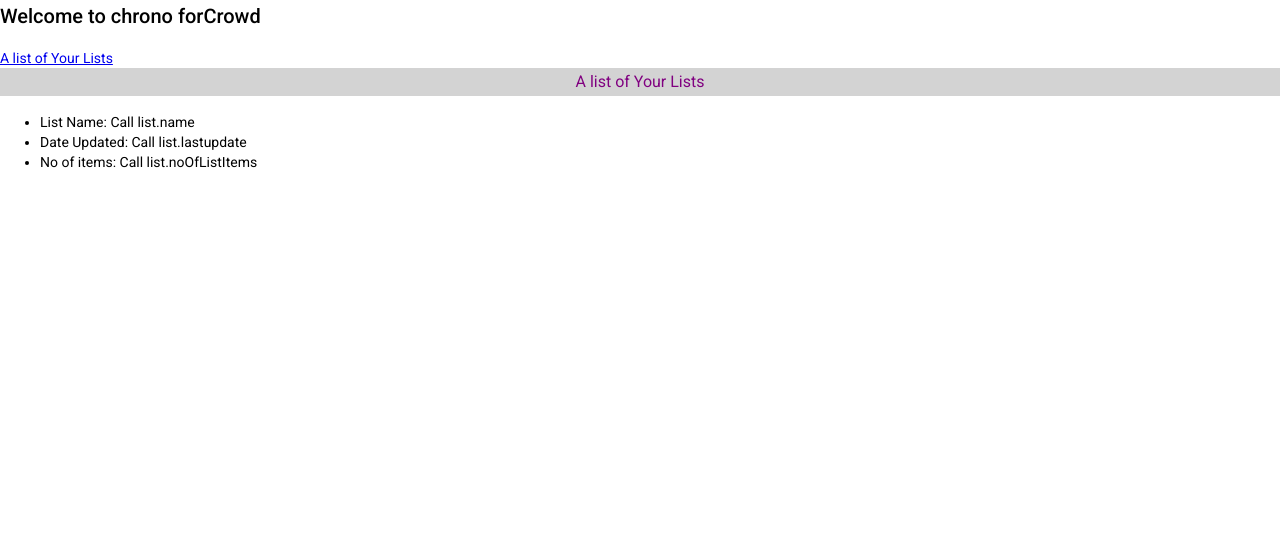
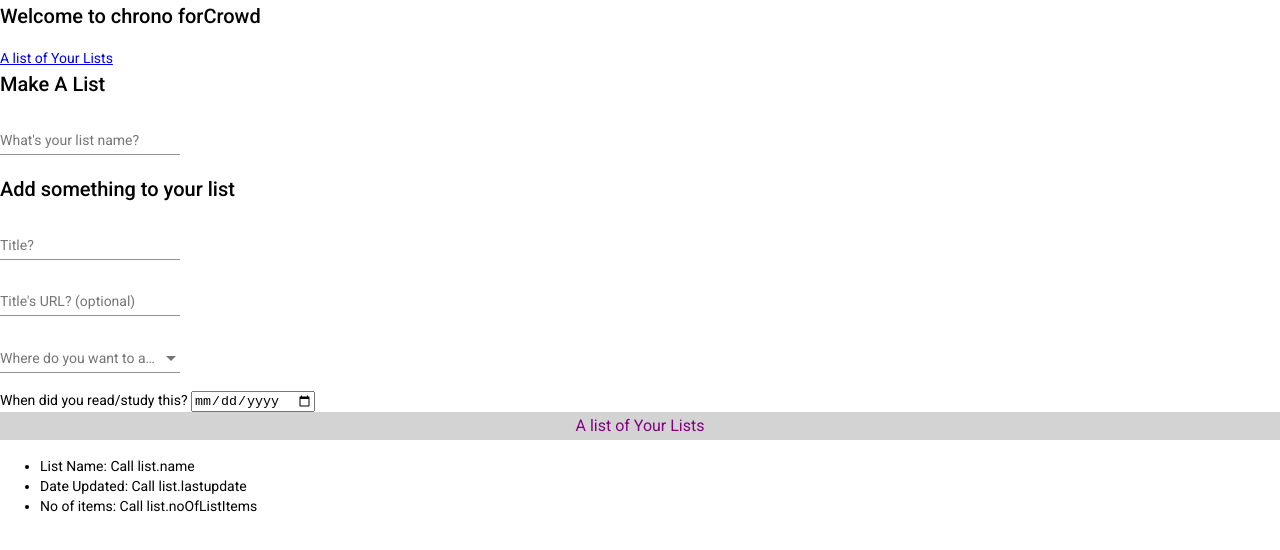
Before and after one commit to apheliana/chrono, an Angular app: page /your-lists in a window 1280 px wide. Shown: the top 550 px of the page. Built offline with nearby package versions, Linux system fonts and the light colour scheme.

Commit message:
Main Menu

```diff
--- a/package.json
+++ b/package.json
@@ -17,10 +17,11 @@
     "@angular/compiler": "~10.0.0",
     "@angular/core": "~10.0.0",
     "@angular/forms": "~10.0.0",
-    "@angular/material": "~10.0.0",
+    "@angular/material": "^10.0.0",
     "@angular/platform-browser": "~10.0.0",
     "@angular/platform-browser-dynamic": "~10.0.0",
     "@angular/router": "~10.0.0",
+    "date-fns": "^2.14.0",
     "rxjs": "~6.5.4",
     "tslib": "^2.0.0",
     "zone.js": "~0.10.2"
--- a/src/app/your-lists.page.html
+++ b/src/app/your-lists.page.html
@@ -1,3 +1,51 @@
+<div>
+  <h2>
+    Make A List
+  </h2>
+
+<mat-form-field>
+  <mat-label>What's your list name?</mat-label>
+  <input matInput placeholder="Name?" [(ngModel)]="listName" />
+</mat-form-field>
+</div>
+
+<div>
+  <h2>
+    Add something to your list
+  </h2>
+
+  <mat-form-field>
+    <mat-label>Title?</mat-label>
+    <input matInput placeholder="Title?" [(ngModel)]="titleText" />
+  </mat-form-field>
+  <br>
+  <mat-form-field>
+    <mat-label>Title's URL? (optional)</mat-label>
+    <input matInput placeholder="URL?" [(ngModel)]="titleURL" />
+  </mat-form-field>
+  <br>
+  <mat-form-field>
+    <mat-label>Where do you want to add this?</mat-label>
+    <mat-select [formControl]="lists" multiple>
+      <mat-select-trigger>
+        {{lists.value ? lists.value[0] : ''}}
+        <span *ngIf="lists.value?.length > 1" class="selection">
+          (+{{lists.value.length - 1}} {{lists.value?.length === 2 ? 'other' : 'others'}})
+        </span>
+      </mat-select-trigger>
+      <mat-option *ngFor="let lists of listOfLists" [value]="lists">{{lists}}</mat-option>
+    </mat-select>
+  </mat-form-field>
+  <br>
+  <div>
+    When did you read/study this?
+    <input type="date" [(ngModel)]="dateActualText" />
+  </div>
+
+
+</div>
+
+
 <div>
   <h3>A list of Your Lists</h3>
 </div>
--- a/src/app/your-lists.page.ts
+++ b/src/app/your-lists.page.ts
@@ -1,4 +1,7 @@
-import { Component } from '@angular/core';
+import {Component} from '@angular/core';
+import {FormControl} from '@angular/forms';
+import {parseISO} from 'date-fns';
+
 
 @Component({
   selector: 'your-lists',
@@ -6,26 +9,53 @@ import { Component } from '@angular/core';
   styleUrls: ['./your-lists.page.scss'],
 })
 export class YourListsComponent {
-  title = 'Your Lists';
+  dateActualText : string = '';
+  listName: string = '';
+  titleText: string = '';
+  titleURL: string = '';
+  lists = new FormControl();
+  listOfLists: string[] = ['Articles', 'Books', 'TV Shows'];
+
+
+  constructor() {
+
+    const myListItem = new ListItem();
+    myListItem.id = 0;
+    myListItem.listId = 123;
+    myListItem.titleText = this.titleText;
+    myListItem.titleURL = this.titleURL;
+    myListItem.dateActual = parseISO(this.dateActualText);
+    myListItem.dateCreated = new Date();
+    myListItem.dateModified = new Date();
+    myListItem.dateDeleted = new Date();
+
+    const myList = new List();
+    myList.id = 123;
+    myList.name = this.listName;
+    //myList.listItem.push(myListItem);
+    myList.dateCreated = new Date();
+    myList.dateModified = new Date();
+    myList.dateDeleted = new Date();
+
+  }
 }
 
 export class List {
-  id: number = 0; //unique
-  name: string = '';
-  listItem: ListItem[] = [];
-  dateCreated: Date = new Date();
-  dateModified: Date = new Date();
-  dateDeleted: Date = new Date();
+  id: number; //unique //find the last id then add 1
+  name: string;
+  listItem: ListItem[];
+  dateCreated: Date;
+  dateModified: Date;
+  dateDeleted: Date;
 }
 
 export class ListItem {
-  id: number; //unique
+  id: number; //unique //find the last id then add 1
   listId: number; //which list is this item in
   titleText: string;
-  titleURL: string; //optional
-  dateActual: Date = new Date();
-  dateCreated: Date = new Date();
-  dateModified: Date = new Date(); //could we be able see earlier versions of the item?
-  dateDeleted: Date = new Date();
-
+  titleURL: string; //check if its valid URL, decapitalize all add http and www if necessary
+  dateActual: Date;
+  dateCreated: Date;
+  dateModified: Date; //could we be able see earlier versions of the item?
+  dateDeleted: Date;
 }
--- a/src/styles.scss
+++ b/src/styles.scss
@@ -6,3 +6,8 @@ h3{
   }
 html, body { height: 100%; }
 body { margin: 0; font-family: Roboto, "Helvetica Neue", sans-serif; }
+
+.selection {
+  opacity: 0.75;
+  font-size: 0.75em;
+}
```
Also changed, not shown: src/app/app.module.ts (+23 -7 lines), 2 other files (tests, documents, lock files or other folders).
